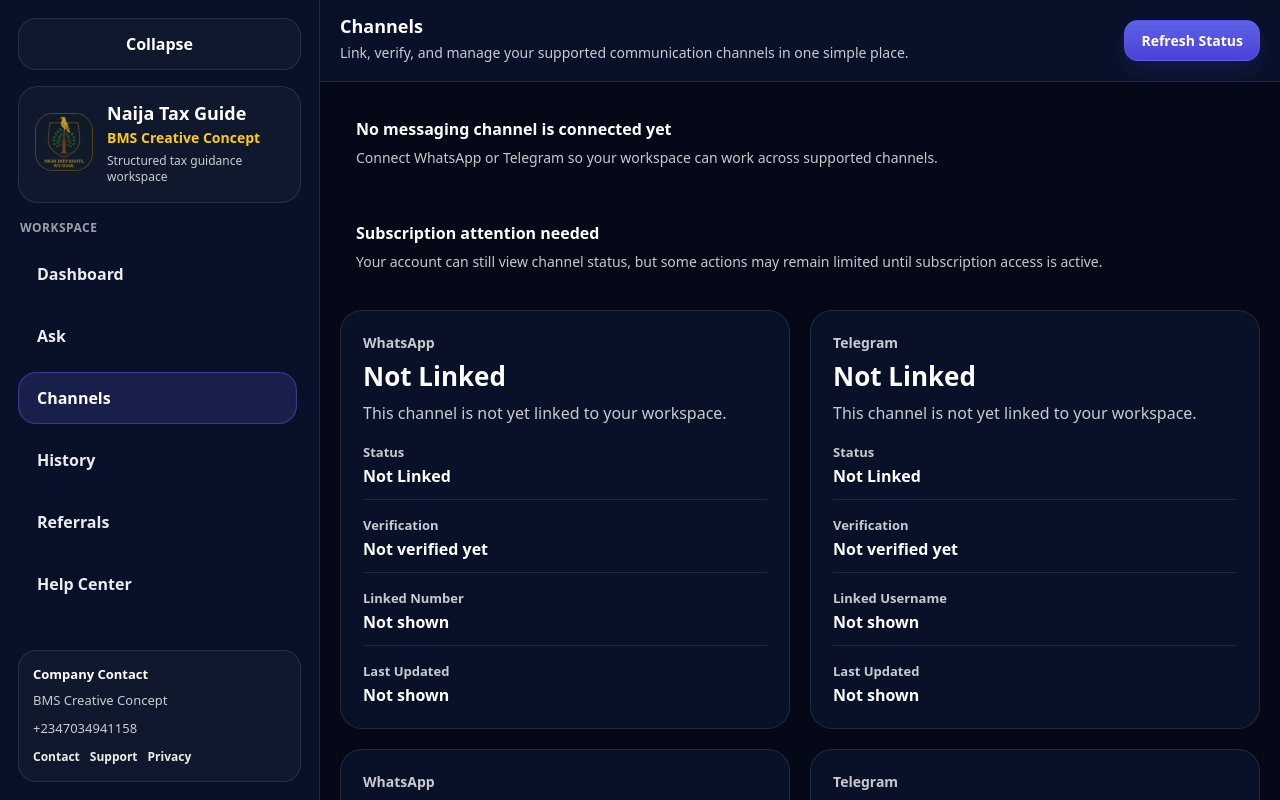
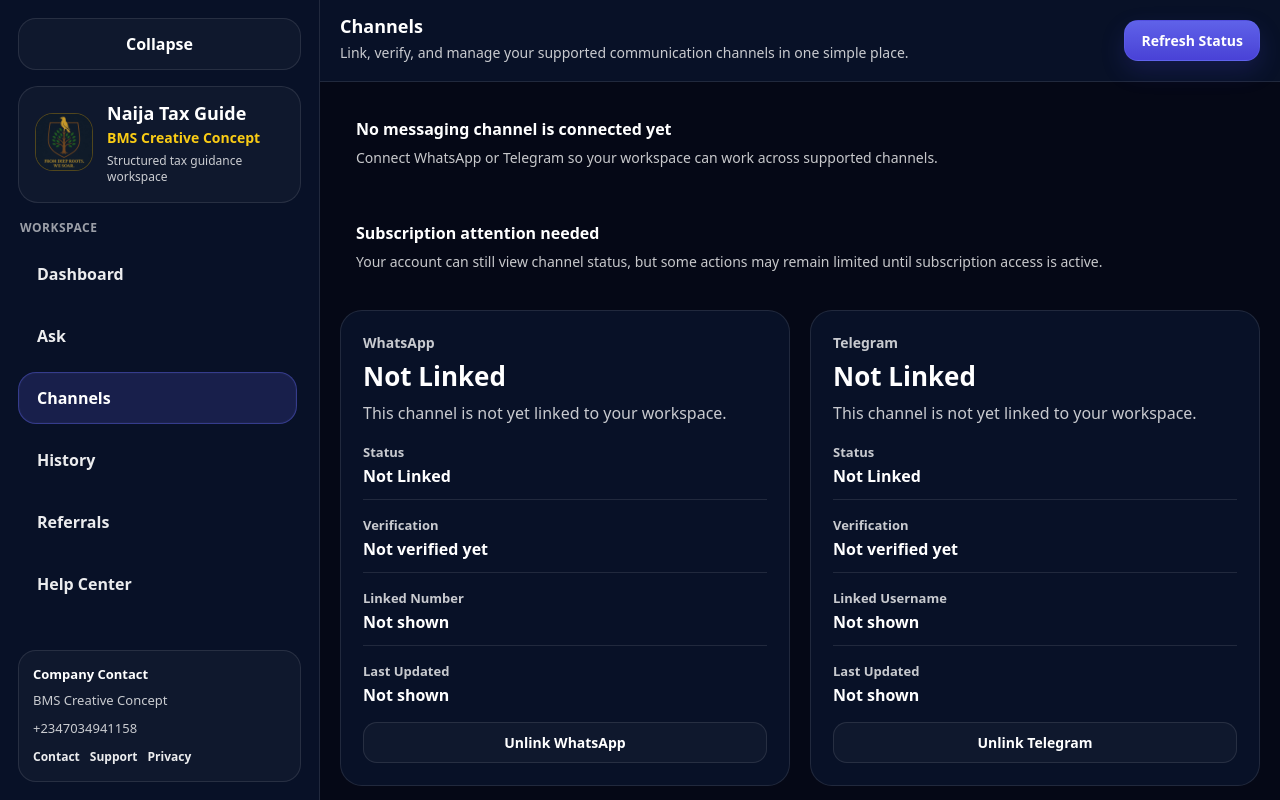
Before and after one commit to SirBM201/naija-tax-guide-frontend, a Next.js app: page /channels in a window 1280 px wide. Shown: the top 800 px of the page. Built offline with nearby package versions, Linux system fonts and the light colour scheme; no server answers; sample sign-in values are in the browser's storage.

Commit message:
Update page.tsx

```diff
--- a/app/channels/page.tsx
+++ b/app/channels/page.tsx
@@ -361,6 +361,44 @@ function LinkCodePanel({
   );
 }
 
+
+
+function UnlinkButton({ provider, title, onDone }: { provider: LinkProvider; title: string; onDone: () => Promise<void> | void }) {
+  const [busy, setBusy] = useState(false);
+  const [msg, setMsg] = useState("");
+  async function handleUnlink() {
+    if (!window.confirm(`Unlink ${title} from this website account?`)) return;
+    setBusy(true);
+    setMsg("");
+    try {
+      const res = await apiJson<{ ok?: boolean; unlinked?: boolean; reason?: string; error?: string }>("/link/unlink", {
+        method: "POST",
+        timeoutMs: 20000,
+        useAuthToken: false,
+        body: { provider },
+      });
+      if (res?.ok) {
+        setMsg(res.unlinked ? `${title} unlinked successfully.` : `${title} is not currently linked.`);
+        await onDone();
+      } else {
+        setMsg(res?.error || "Could not unlink right now.");
+      }
+    } catch (error: unknown) {
+      setMsg(isApiError(error) ? error.message || "Could not unlink right now." : "Could not unlink right now.");
+    } finally {
+      setBusy(false);
+    }
+  }
+  return (
+    <div style={{ display: "grid", gap: 8 }}>
+      <button onClick={handleUnlink} disabled={busy} style={shellButtonSecondary()}>
+        {busy ? `Unlinking ${title}...` : `Unlink ${title}`}
+      </button>
+      {msg ? <div style={{ color: "var(--text-muted)", fontSize: 13 }}>{msg}</div> : null}
+    </div>
+  );
+}
+
 export default function ChannelsPage() {
   const { refreshSession } = useAuth();
 
@@ -499,6 +537,8 @@ export default function ChannelsPage() {
                 {whatsappUpdatedAt ? formatDate(whatsappUpdatedAt) : "Not shown"}
               </div>
             </div>
+
+            <UnlinkButton provider="wa" title="WhatsApp" onDone={() => load("Refreshing channel status...")} />
           </div>
 
           <div style={channelCardStyle()}>
@@ -537,6 +577,8 @@ export default function ChannelsPage() {
                 {telegramUpdatedAt ? formatDate(telegramUpdatedAt) : "Not shown"}
               </div>
             </div>
+
+            <UnlinkButton provider="tg" title="Telegram" onDone={() => load("Refreshing channel status...")} />
           </div>
         </CardsGrid>
 
```
